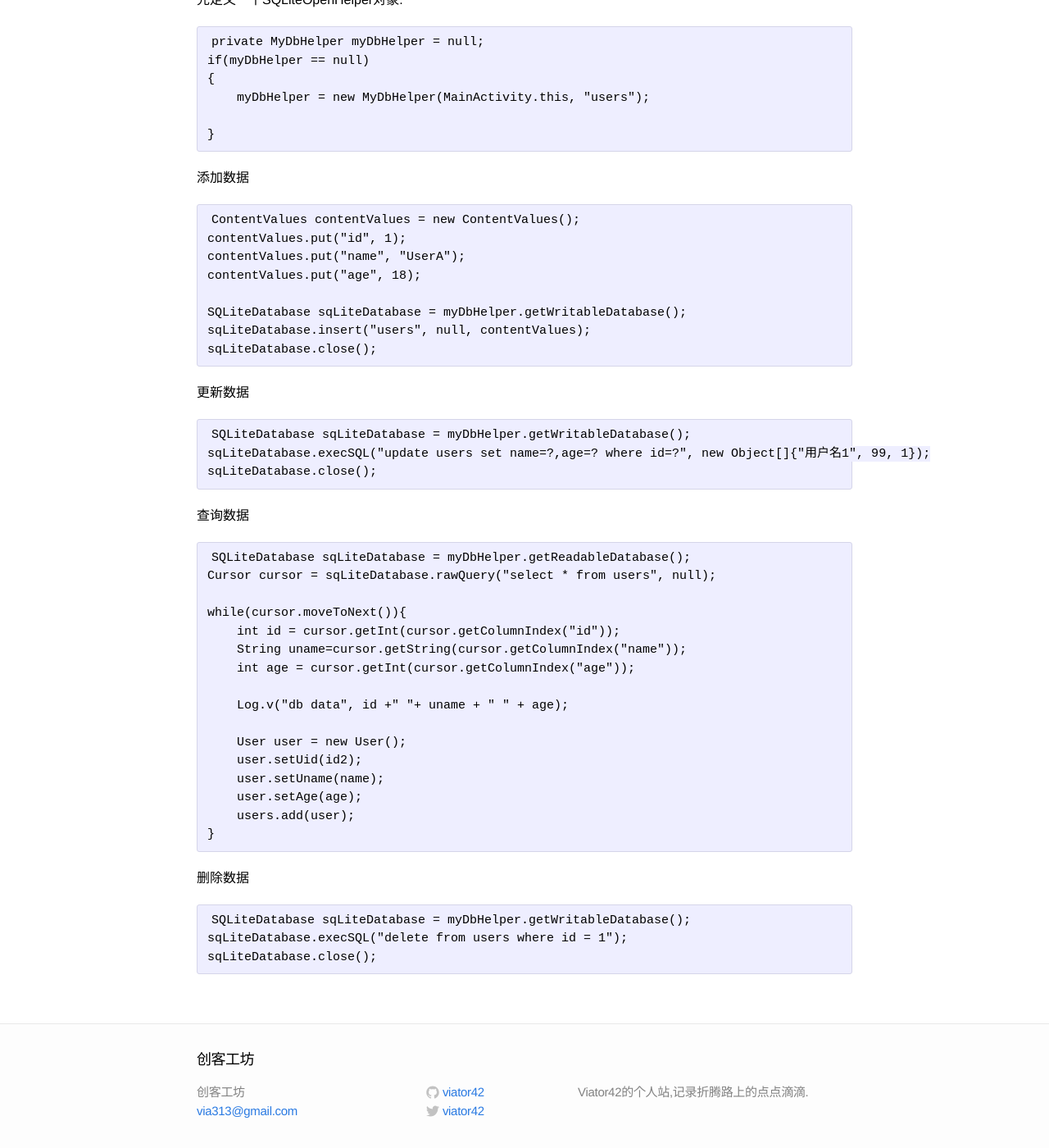
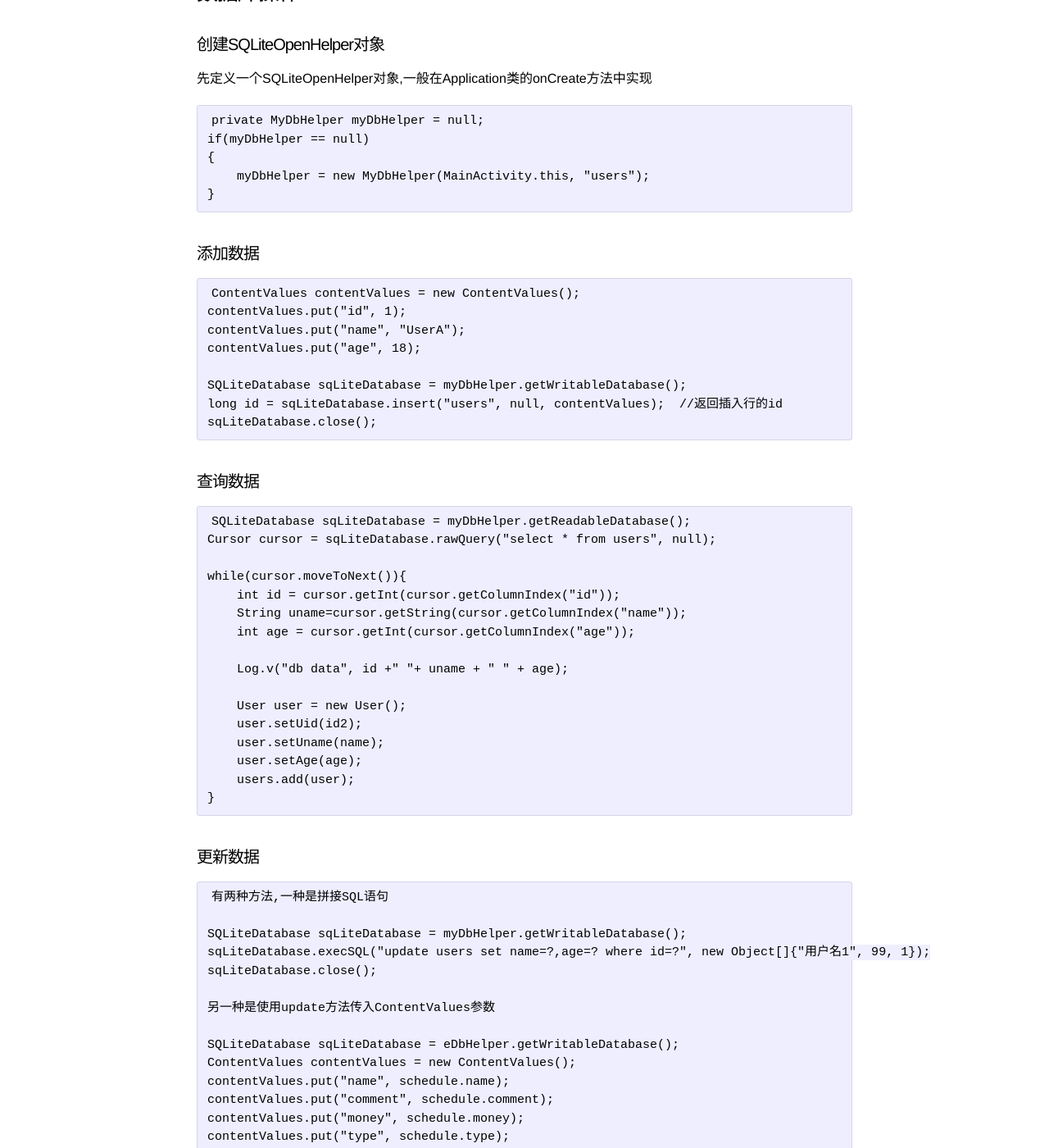
Before and after one commit to viator42/viator42.github.io, a Jekyll site: the page built from _posts/2016-02-16-android-sqlite.markdown, in a window 1280 px wide and 1400 px high, scrolled down 1330 px. Shown: the whole window at 82% size. Built offline with Jekyll 4.4.1, drawn with Linux system fonts in a browser that asks for light colours; some of the changed text lies outside the part shown.

Commit message:
update post

```diff
--- a/_posts/2016-02-16-android-sqlite.markdown
+++ b/_posts/2016-02-16-android-sqlite.markdown
@@ -5,7 +5,10 @@
 categories: android
 ---
 
+### 数据库初始化
+
 Android使用SQLiteOpenHelper对数据库操作进行了封装,使用的时候需自定义一个类并继承他.
+onCreate方法中实现数据库的初始化,创建表等操作.
 
     public class MyDbHelper extends SQLiteOpenHelper {
         public MyDbHelper(Context context, String name, SQLiteDatabase.CursorFactory factory, int version) {
@@ -31,20 +34,19 @@
         }
     }
 
-需要重写onCreate方法,完成数据表初始化操作.
-
 ### 数据库操作
 
-先定义一个SQLiteOpenHelper对象.
+#### 创建SQLiteOpenHelper对象
+
+先定义一个SQLiteOpenHelper对象,一般在Application类的onCreate方法中实现
 
     private MyDbHelper myDbHelper = null;
     if(myDbHelper == null)
     {
         myDbHelper = new MyDbHelper(MainActivity.this, "users");
-
     }
 
-添加数据
+#### 添加数据
 
     ContentValues contentValues = new ContentValues();
     contentValues.put("id", 1);
@@ -52,16 +54,10 @@
     contentValues.put("age", 18);
 
     SQLiteDatabase sqLiteDatabase = myDbHelper.getWritableDatabase();
-    sqLiteDatabase.insert("users", null, contentValues);
+    long id = sqLiteDatabase.insert("users", null, contentValues);  //返回插入行的id
     sqLiteDatabase.close();
 
-更新数据
-
-    SQLiteDatabase sqLiteDatabase = myDbHelper.getWritableDatabase();
-    sqLiteDatabase.execSQL("update users set name=?,age=? where id=?", new Object[]{"用户名1", 99, 1});
-    sqLiteDatabase.close();
-
-查询数据
+#### 查询数据
 
     SQLiteDatabase sqLiteDatabase = myDbHelper.getReadableDatabase();
     Cursor cursor = sqLiteDatabase.rawQuery("select * from users", null);
@@ -80,9 +76,32 @@
         users.add(user);
     }
 
+#### 更新数据
 
-删除数据
+    有两种方法,一种是拼接SQL语句
 
     SQLiteDatabase sqLiteDatabase = myDbHelper.getWritableDatabase();
-    sqLiteDatabase.execSQL("delete from users where id = 1");
+    sqLiteDatabase.execSQL("update users set name=?,age=? where id=?", new Object[]{"用户名1", 99, 1});
     sqLiteDatabase.close();
+
+    另一种是使用update方法传入ContentValues参数
+
+    SQLiteDatabase sqLiteDatabase = eDbHelper.getWritableDatabase();
+    ContentValues contentValues = new ContentValues();
+    contentValues.put("name", schedule.name);
+    contentValues.put("comment", schedule.comment);
+    contentValues.put("money", schedule.money);
+    contentValues.put("type", schedule.type);
+    contentValues.put("feq", schedule.feq);
+    contentValues.put("feq_value", schedule.feqValue);
+    contentValues.put("alarm_time", schedule.alarmTime);
+    contentValues.put("income_spend", schedule.incomeSpend);
+    sqLiteDatabase.update("schedule", contentValues, "id=?", new String[]{String.valueOf(schedule.id)});
+    sqLiteDatabase.close();
+
+#### 删除数据
+
+    SQLiteDatabase sqLiteDatabase = myDbHelper.getWritableDatabase();
+    sqLiteDatabase.execSQL("delete from users where id = 1");   //直写SQL语句实现
+    //sqLiteDatabase.delete("schedule", "id=?", new String[]{String.valueOf(id)});  //delete方法实现
+    sqLiteDatabase.close();
```
Also changed, not shown: _posts/2016-8-21-tips.markdown (added, +18 -0 lines).
